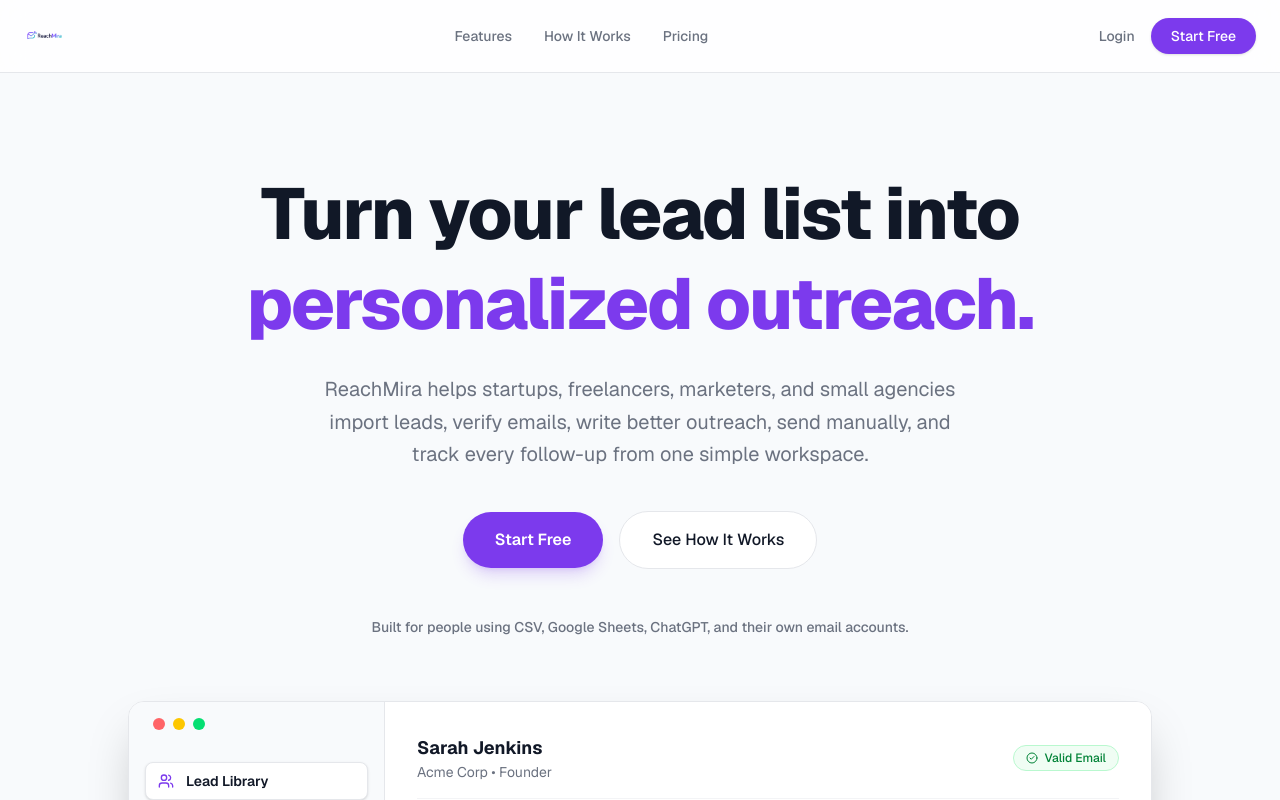
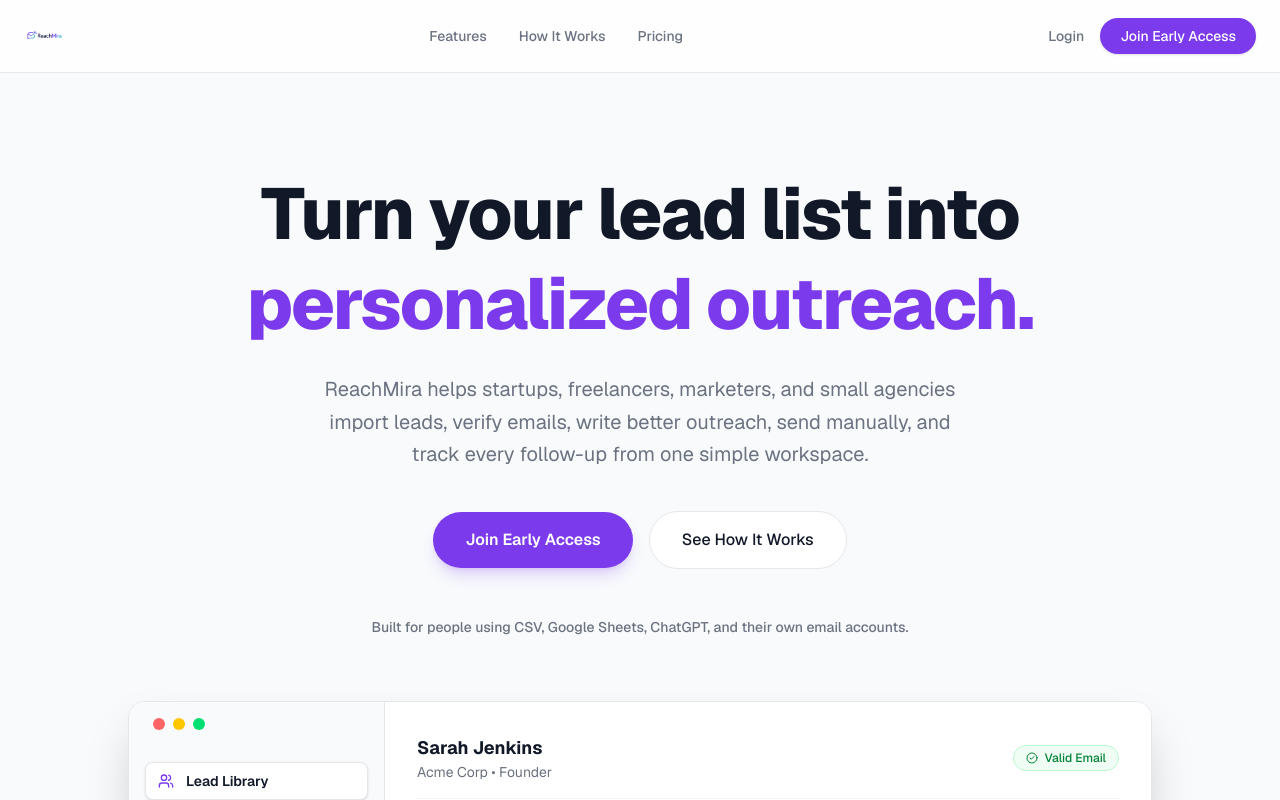
Before and after one commit to neiloy-neil/the-digital-dude-outreach-os, a Next.js app: page / in a window 1280 px wide. Shown: the top 800 px of the page. Built offline with nearby package versions, Linux system fonts and the light colour scheme.

Commit message:
fix: update homepage CTAs to point to waitlist page

```diff
--- a/src/app/page.tsx
+++ b/src/app/page.tsx
@@ -37,8 +37,8 @@
             <Link href="/login" className="text-sm font-medium text-[#6B7280] hover:text-[#111827] transition-colors">
               Login
             </Link>
-            <Link href="/register" className="text-sm font-medium bg-[#7C3AED] hover:bg-[#6D28D9] text-white px-5 py-2 rounded-full transition-colors shadow-sm">
-              Start Free
+            <Link href="/waitlist" className="text-sm font-medium bg-[#7C3AED] hover:bg-[#6D28D9] text-white px-5 py-2 rounded-full transition-colors shadow-sm">
+              Join Early Access
             </Link>
           </div>
 
@@ -63,8 +63,8 @@
         </p>
 
         <div className="flex flex-col sm:flex-row items-center justify-center gap-4 mb-12">
-          <Link href="/register" className="w-full sm:w-auto text-base font-semibold bg-[#7C3AED] hover:bg-[#6D28D9] text-white px-8 py-4 rounded-full transition-colors shadow-lg shadow-[#7C3AED]/20">
-            Start Free
+          <Link href="/waitlist" className="w-full sm:w-auto text-base font-semibold bg-[#7C3AED] hover:bg-[#6D28D9] text-white px-8 py-4 rounded-full transition-colors shadow-lg shadow-[#7C3AED]/20">
+            Join Early Access
           </Link>
           <a href="#how-it-works" className="w-full sm:w-auto text-base font-medium bg-white border border-[#E5E7EB] hover:border-[#7C3AED]/50 hover:bg-[#F8FAFC] text-[#111827] px-8 py-4 rounded-full transition-colors">
             See How It Works
@@ -297,8 +297,8 @@
         <div className="max-w-3xl mx-auto px-6">
           <h2 className="text-4xl md:text-5xl font-extrabold text-[#111827] mb-6">Start organizing your outreach before it gets messy.</h2>
           <p className="text-xl text-[#6B7280] mb-10">Import your leads, verify emails, write personalized outreach, and track every follow-up from one simple workspace.</p>
-          <Link href="/register" className="inline-flex items-center gap-2 bg-[#7C3AED] hover:bg-[#6D28D9] text-white font-bold text-lg px-8 py-4 rounded-full transition-colors shadow-lg shadow-[#7C3AED]/20">
-            Start Free <ArrowRight className="w-5 h-5" />
+          <Link href="/waitlist" className="inline-flex items-center gap-2 bg-[#7C3AED] hover:bg-[#6D28D9] text-white font-bold text-lg px-8 py-4 rounded-full transition-colors shadow-lg shadow-[#7C3AED]/20">
+            Join Early Access <ArrowRight className="w-5 h-5" />
           </Link>
         </div>
       </section>
```
